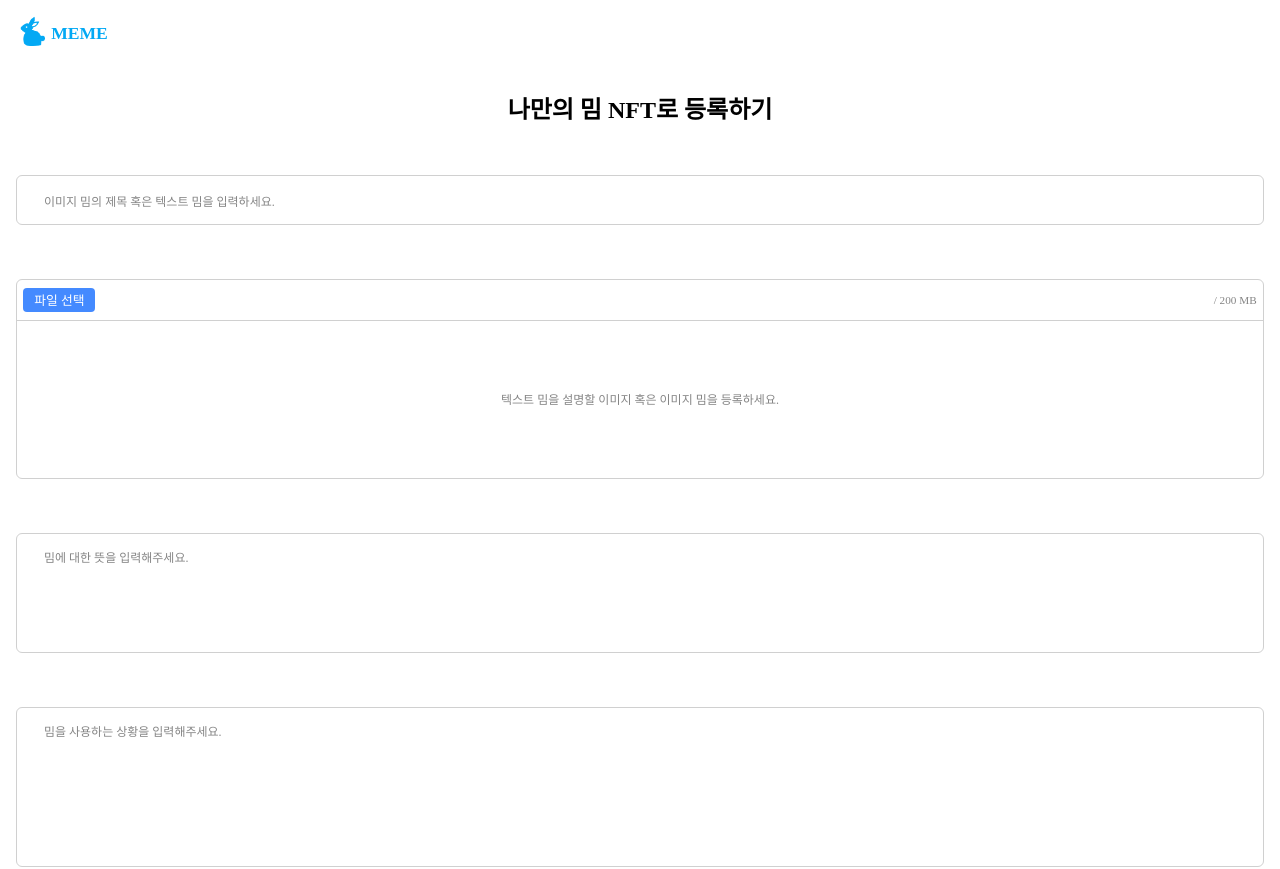
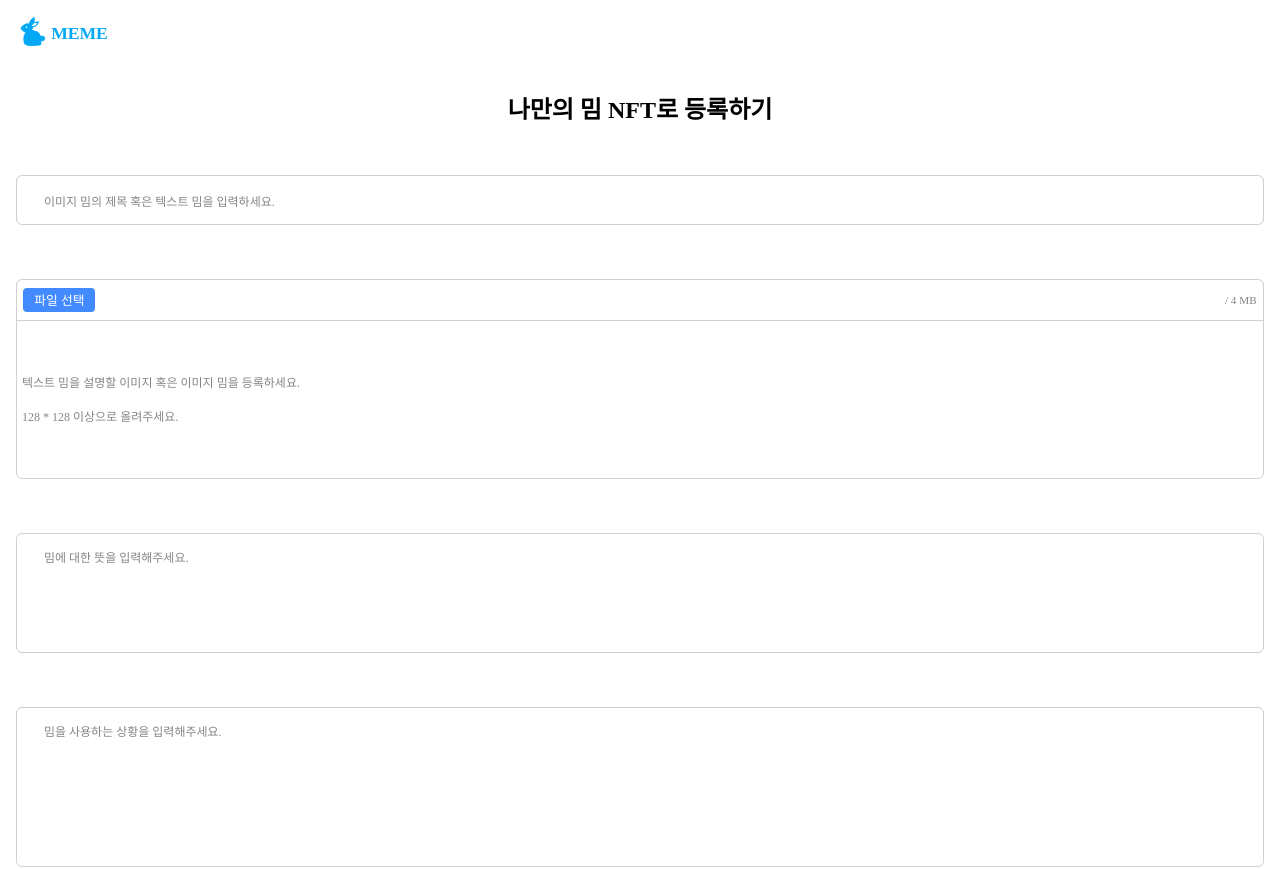
Before and after one commit to Ryeohwan/MemePatentOffice, a React (Create React App) app in the folder Frontend/: page /meme-upload in a window 1280 px wide. Shown: the top 869 px of the page. Built offline with nearby package versions, Linux system fonts and the light colour scheme; some icons are missing.

Commit message:
[FE]feat: Add meme-upload Image Upload pixel minimum check

```diff
--- a/Frontend/src/components/meme/upload/MemeImageInput.module.css
+++ b/Frontend/src/components/meme/upload/MemeImageInput.module.css
@@ -59,8 +59,10 @@
     width: 100%;
     height: 80%;
     display: flex;
+    flex-direction: column;
     justify-content: center;
-    align-items: center;
+    padding: 5px;
+    gap: 1rem;
 }
 
 .contentImg {
@@ -69,7 +71,7 @@
     /* object-fit: cover; */
 }
 
-.contentContainer > p {
+.contentContainer > div {
     font-size: 12px;
     color: var(--disabled-gray-color);
 }
--- a/Frontend/src/components/meme/upload/MemeImageInput.tsx
+++ b/Frontend/src/components/meme/upload/MemeImageInput.tsx
@@ -10,7 +10,9 @@ const MemeImageInput: React.FC = () => {
   const fileInput = useRef<HTMLInputElement>(null);
   const [imgSrc, setImgSrc] = useState<string | null>(null);
   const [imgFile, setImgFile] = useState<File | null>(null);
-  const imgState = useSelector<RootState, number>((state) => state.memeUpload.imgState);
+  const imgState = useSelector<RootState, number>(
+    (state) => state.memeUpload.imgState
+  );
 
   // 파일 크기 변환
   const getByteSize = (size: number) => {
@@ -27,20 +29,36 @@ const MemeImageInput: React.FC = () => {
     if (!target.files) return;
 
     const file: File = target.files[0];
-    if (file.size > 200 * 1024 * 1024) return alert("이미지가 너무 큽니다");
-    setImgFile(file);
 
-    // 유해성검사 실패해서 돌아왔는데, input 바뀐 경우 -> -1로 변경
-    if (imgState === 0) dispatch(memeUploadActions.setImgState(-1));
+    // 파일 크기 maximum
+    if (file.size > 4 * 1024 * 1024) {
+      alert("이미지가 너무 큽니다.")
+      return;
+    };
 
-    // img 미리보기
+    // 파일 pixel minimum + 미리보기
     const reader: FileReader = new FileReader();
     reader.readAsDataURL(file);
     reader.onload = () => {
       const result = reader.result;
+
       if (typeof result === "string") {
-        setImgSrc(result);
-        dispatch(memeUploadActions.putImgUrl(result));
+        // 파일 pixel minimum 체크
+        let img = new Image();
+        img.src = result;
+
+        img.onload = () => {
+          if (img.height < 128 || img.width < 128) {
+            alert("이미지가 너무 작습니다.");
+          } else {
+            // 사진 유효성 검사 모두 통과한 경우
+            setImgFile(file);
+            setImgSrc(result);
+            dispatch(memeUploadActions.putImgUrl(result));
+            // 유해성검사 실패해서 돌아왔는데, input 바뀐 경우 -> -1로 변경
+            if (imgState === 0) dispatch(memeUploadActions.setImgState(-1));
+          }
+        };
       }
     };
   };
@@ -55,7 +73,11 @@ const MemeImageInput: React.FC = () => {
   // 디자인 추후 수정 예정
   return (
     <div className={styles.imageInputContainer}>
-      <div className={`${styles.inputContainer} ${imgState === 0 && styles.errorBox}`}>
+      <div
+        className={`${styles.inputContainer} ${
+          imgState === 0 && styles.errorBox
+        }`}
+      >
         {/* header */}
         <div className={styles.headerContainer}>
           <div className={styles.header}>
@@ -72,7 +94,7 @@ const MemeImageInput: React.FC = () => {
               />
             </div>
             <div className={styles.headerInfo}>
-              {imgFile && `${getByteSize(imgFile.size)}`} / 200 MB
+              {imgFile && `${getByteSize(imgFile.size)}`} / 4 MB
             </div>
           </div>
           <hr className={styles.headerLine} />
@@ -82,7 +104,10 @@ const MemeImageInput: React.FC = () => {
         <div className={styles.contentContainer}>
           {imgSrc && <img src={imgSrc} alt="" className={styles.contentImg} />}
           {!imgSrc && (
-            <p>텍스트 밈을 설명할 이미지 혹은 이미지 밈을 등록하세요.</p>
+            <>
+              <div>텍스트 밈을 설명할 이미지 혹은 이미지 밈을 등록하세요.</div>
+              <div>128 * 128 이상으로 올려주세요.</div>
+            </>
           )}
         </div>
       </div>
```
